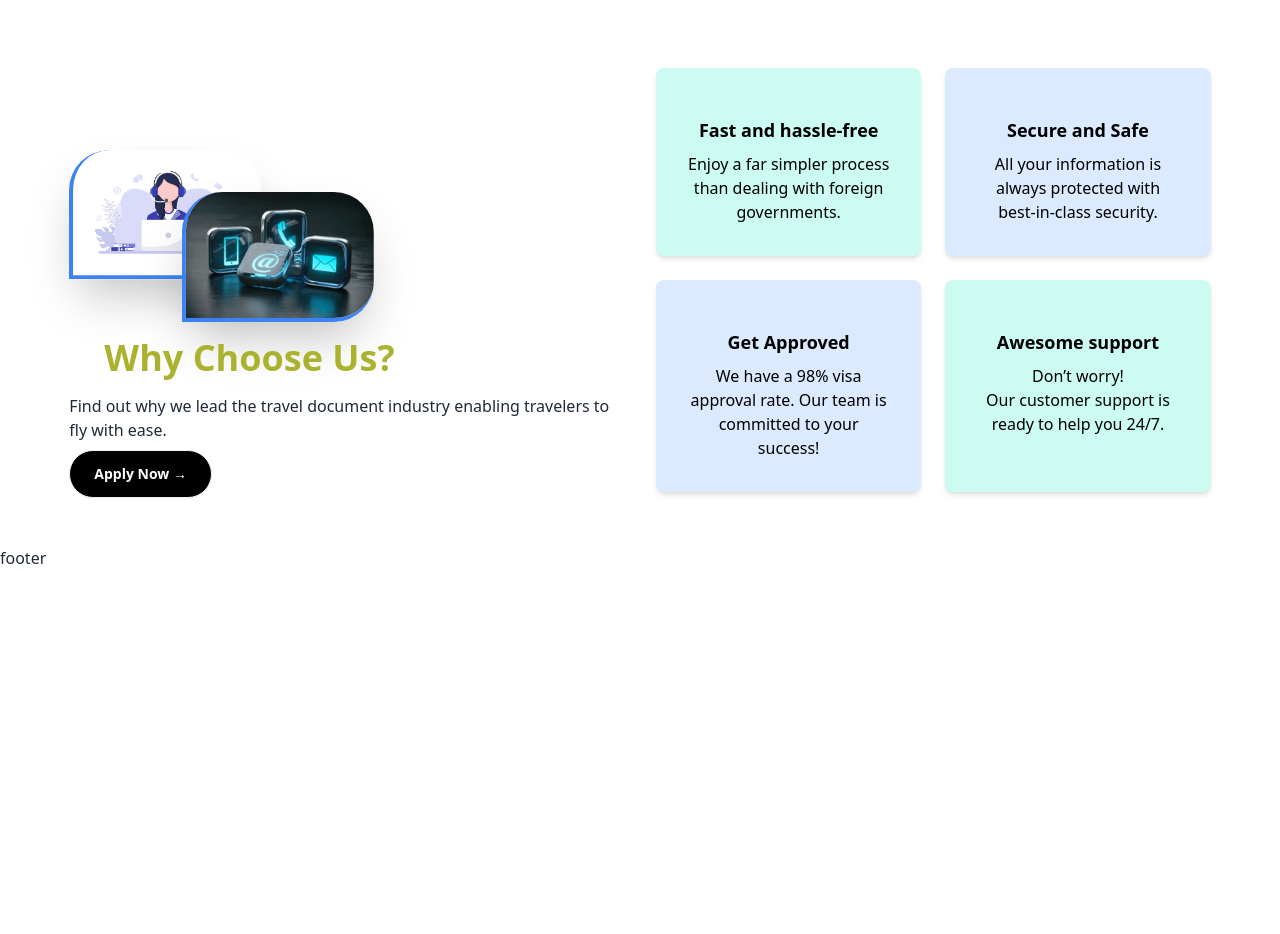
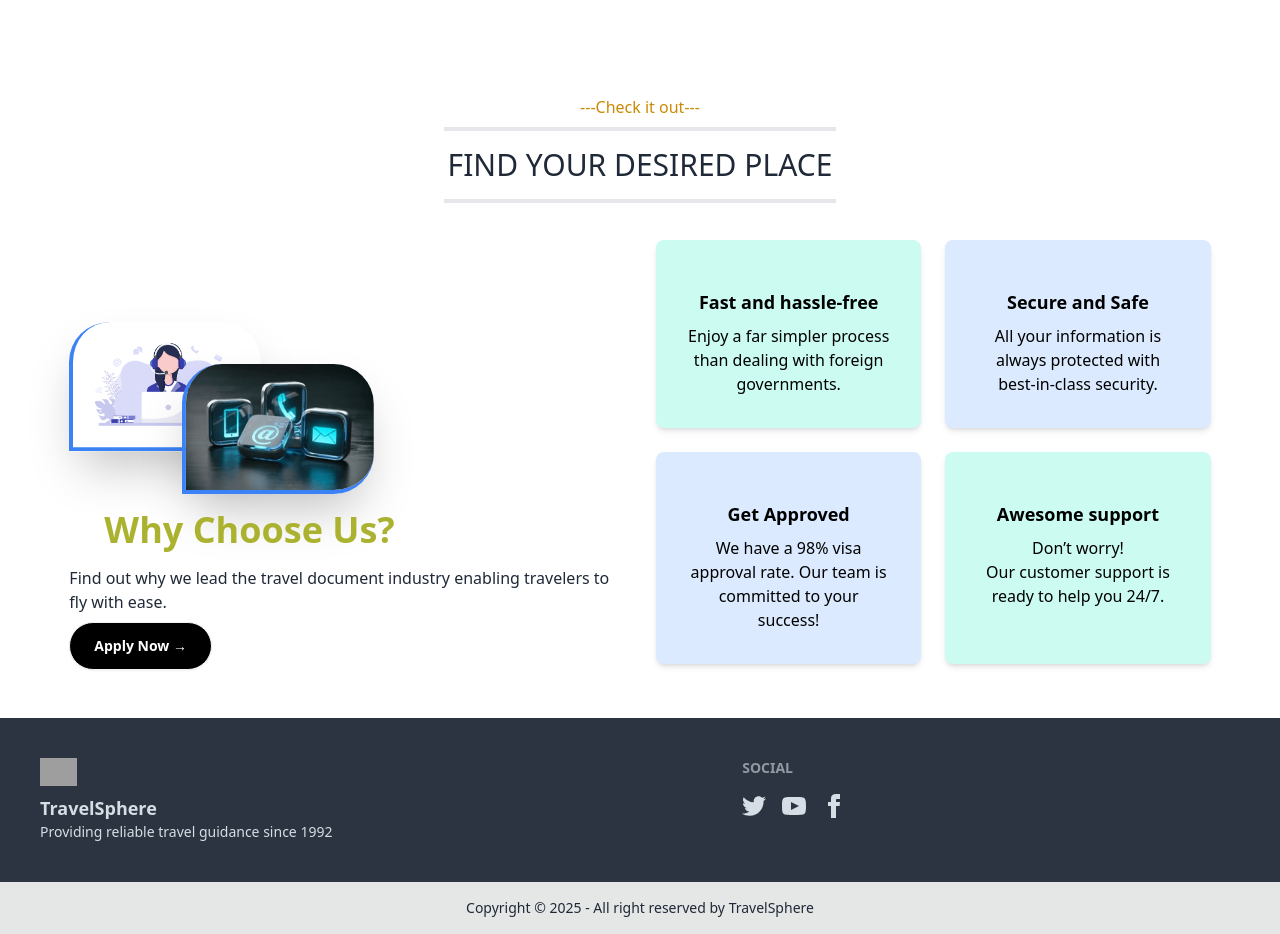
Before and after one commit to khademulmowla/travelSphere, a React (Vite) app: page / in a window 1280 px wide. Shown: the part 1360-2294 px from the top of the page. Before the commit the page ends 1930 px from the top, so only its background shows below. Built offline with nearby package versions, Linux system fonts and the light colour scheme; no server answers; grey boxes are pictures that could not be loaded.

Commit message:
added footer

```diff
--- a/src/components/Shared/Footer/Footer.jsx
+++ b/src/components/Shared/Footer/Footer.jsx
@@ -1,9 +1,63 @@
-import React from 'react';
+import logo from '../../../assets/images/logo.png'
 
 const Footer = () => {
     return (
         <div>
-            <h3>footer</h3>
+            <footer className="footer bg-neutral text-neutral-content p-10">
+                <aside>
+                    <img className='w-auto h-7' src={logo} alt='' />
+                    <p>
+                        <span className='text-lg font-bold'>
+                            TravelSphere
+                        </span>
+                        <br />
+                        Providing reliable travel guidance since 1992
+                    </p>
+                </aside>
+                <nav>
+                    <h6 className="footer-title">Social</h6>
+                    <div className="grid grid-flow-col gap-4">
+                        <a>
+                            <svg
+                                xmlns="http://www.w3.org/2000/svg"
+                                width="24"
+                                height="24"
+                                viewBox="0 0 24 24"
+                                className="fill-current">
+                                <path
+                                    d="M24 4.557c-.883.392-1.832.656-2.828.775 1.017-.609 1.798-1.574 2.165-2.724-.951.564-2.005.974-3.127 1.195-.897-.957-2.178-1.555-3.594-1.555-3.179 0-5.515 2.966-4.797 6.045-4.091-.205-7.719-2.165-10.148-5.144-1.29 2.213-.669 5.108 1.523 6.574-.806-.026-1.566-.247-2.229-.616-.054 2.281 1.581 4.415 3.949 4.89-.693.188-1.452.232-2.224.084.626 1.956 2.444 3.379 4.6 3.419-2.07 1.623-4.678 2.348-7.29 2.04 2.179 1.397 4.768 2.212 7.548 2.212 9.142 0 14.307-7.721 13.995-14.646.962-.695 1.797-1.562 2.457-2.549z"></path>
+                            </svg>
+                        </a>
+                        <a>
+                            <svg
+                                xmlns="http://www.w3.org/2000/svg"
+                                width="24"
+                                height="24"
+                                viewBox="0 0 24 24"
+                                className="fill-current">
+                                <path
+                                    d="M19.615 3.184c-3.604-.246-11.631-.245-15.23 0-3.897.266-4.356 2.62-4.385 8.816.029 6.185.484 8.549 4.385 8.816 3.6.245 11.626.246 15.23 0 3.897-.266 4.356-2.62 4.385-8.816-.029-6.185-.484-8.549-4.385-8.816zm-10.615 12.816v-8l8 3.993-8 4.007z"></path>
+                            </svg>
+                        </a>
+                        <a>
+                            <svg
+                                xmlns="http://www.w3.org/2000/svg"
+                                width="24"
+                                height="24"
+                                viewBox="0 0 24 24"
+                                className="fill-current">
+                                <path
+                                    d="M9 8h-3v4h3v12h5v-12h3.642l.358-4h-4v-1.667c0-.955.192-1.333 1.115-1.333h2.885v-5h-3.808c-3.596 0-5.192 1.583-5.192 4.615v3.385z"></path>
+                            </svg>
+                        </a>
+                    </div>
+                </nav>
+            </footer>
+            <footer className="footer footer-center bg-base-300 text-base-content p-4">
+                <aside>
+                    <p>Copyright © {new Date().getFullYear()} - All right reserved by TravelSphere</p>
+                </aside>
+            </footer>
         </div>
     );
 };
--- a/src/pages/Home/ChooseUs/ChooseUs.jsx
+++ b/src/pages/Home/ChooseUs/ChooseUs.jsx
@@ -1,11 +1,16 @@
 import team1 from '../../../assets/images/con1.png'
 import team2 from '../../../assets/images/con2.png'
 import { motion } from "framer-motion"
+import SectionTitle from '../../../components/SectionTitle/SectionTitle';
 
 
 const ChooseUs = () => {
     return (
         <section className="py-12 w-11/12 mx-auto">
+            <SectionTitle
+                subHeading={"Check it out"}
+                heading={"Find Your Desired Place"}
+            ></SectionTitle>
             <div className="container mx-auto px-4">
                 <div className="flex flex-col lg:flex-row items-center gap-8">
 
```
